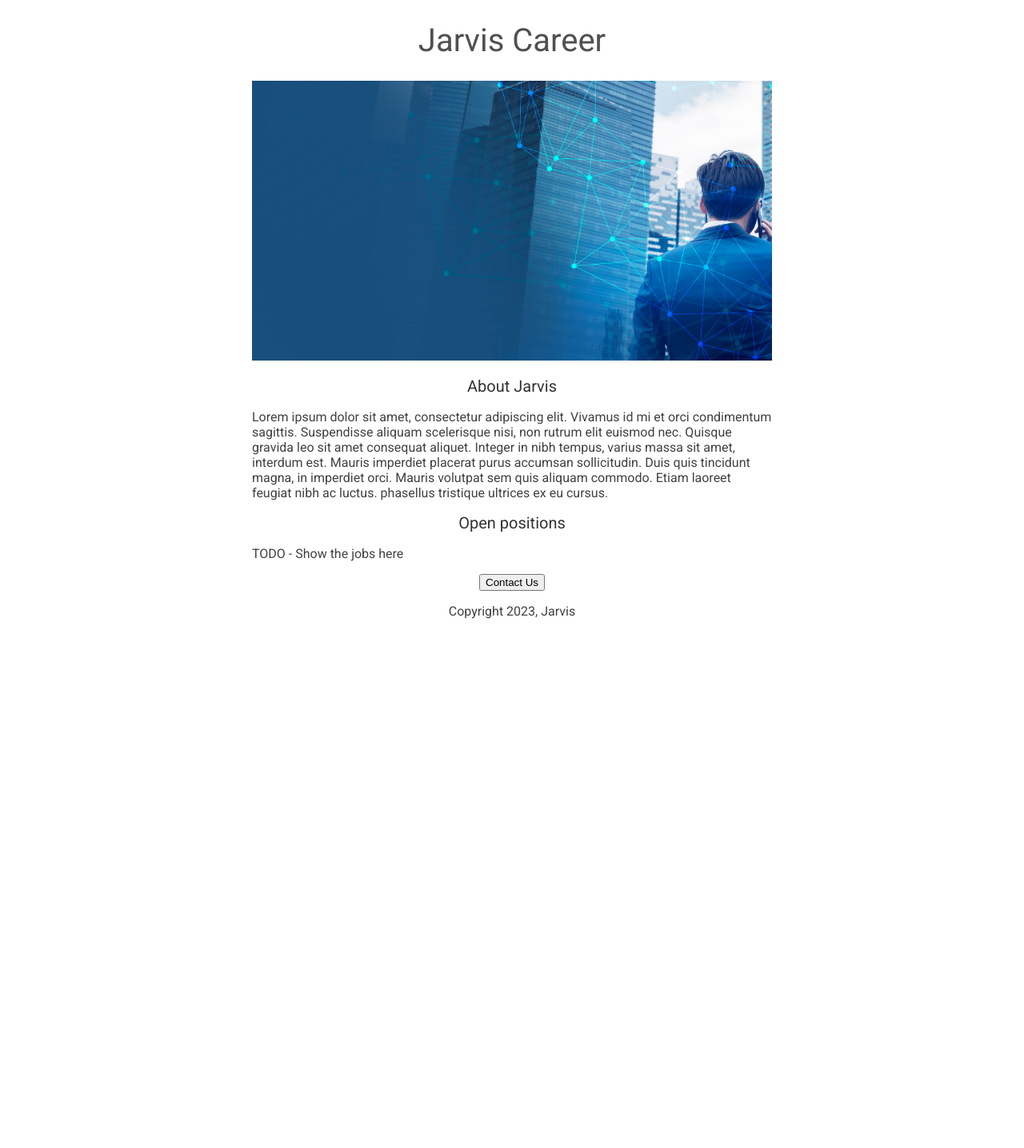
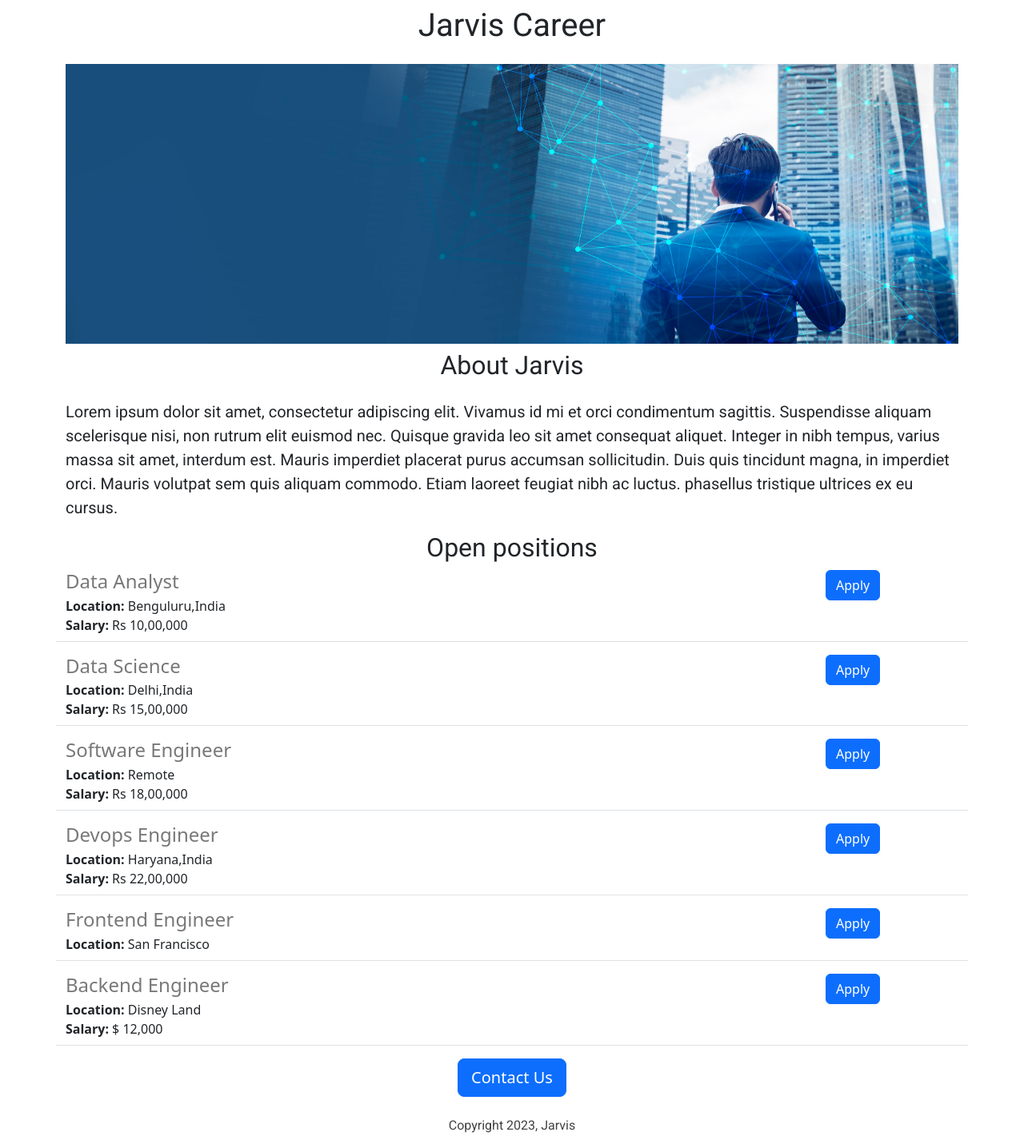
Before and after one commit to Aditi020/Career-Website, a Flask app: page / in a window 1280 px wide. Shown: the whole page at 80% size. Before the commit the page ends 774 px from the top, so only its background shows below. Run offline with Flask 3, Linux system fonts and the light colour scheme.

Commit message:
Added Dynamic data.

```diff
--- a/app.py
+++ b/app.py
@@ -1,7 +1,54 @@
-from flask import Flask , render_template
+from flask import Flask , render_template, jsonify
 app=Flask(__name__)
+
+JOBS=[
+{
+  'id':1,
+  'title':"Data Analyst",
+  'location':'Benguluru,India',
+  'salary':'Rs 10,00,000'
+},
+  {
+    'id':2,
+    'title':"Data Science",
+    'location':'Delhi,India',
+    'salary':'Rs 15,00,000'
+  },
+  {
+    'id':3,
+    'title':"Software Engineer",
+    'location':'Remote',
+    'salary':'Rs 18,00,000'
+  },
+{
+  'id':4,
+  'title':"Devops Engineer",
+  'location':'Haryana,India',
+  'salary':'Rs 22,00,000'
+},
+{
+  'id':5,
+  'title':"Frontend Engineer",
+  'location':'San Francisco',
+},
+{
+  'id':6,
+  'title':"Backend Engineer",
+  'location':'Disney Land',
+  'salary':'$ 12,000'
+}
+]
+
 @app.route("/")
-def hellow_world():
-  return render_template('home.html')
+def hello_world():
+  return render_template('home.html', Jobs=JOBS , company_name="Jarvis")
+
+
+@app.route("/api/jobs")
+def list_jobs():
+  return jsonify(JOBS)
+
+
+
 if __name__ == "__main__":
   app.run(host='0.0.0.0',debug=True)
--- a/templates/home.html
+++ b/templates/home.html
@@ -5,53 +5,42 @@
   <meta http-equiv="X-UA-Compatible" content="IE=edge">
   <meta name="viewport" content="width=device-width, initial-scale=1.0">
   <title>Career Website</title>
+  <link href="https://cdn.jsdelivr.net/npm/bootstrap@5.3.2/dist/css/bootstrap.min.css" rel="stylesheet" integrity="sha384-T3c6CoIi6uLrA9TneNEoa7RxnatzjcDSCmG1MXxSR1GAsXEV/Dwwykc2MPK8M2HN" crossorigin="anonymous">
   <style>
-    @import url('https://fonts.googleapis.com/css2?family=Roboto&display=swap');
-h1{
-  font-size:40px;
+      @import url('https://fonts.googleapis.com/css2?family=Roboto&display=swap');
+h1,p,h2{
+  /* font-size:40px; */
   font-family: 'Roboto', sans-serif;
-    font-weight: normal;
-    color:rgb(80,80,80);
-    text-align: center;
+    /* font-weight: normal; */
+    /* color:rgb(80,80,80); */
+    /* text-align: center; */
   }
     #banner{
       height:350px;
       width:100%;
-      object-fit:cover;
-
-    }
-    h2{
-      font-size:20px;
-      font-family: 'Roboto', sans-serif;
-        font-weight: normal;
-        color:rgb(50,50,50);
-        text-align: center;
-    }
-    p{
-      font-family: 'Roboto', sans-serif;
-        font-weight: normal;
-        color:rgb(65,65,65);
-    }
-    #container{
-      max-width:650px;
-      margin:0 auto 0 auto;
     }
     .foot{  font-weight: normal;
          color:rgb(65,65,65);}
-
   </style>
 </head>
 <body>
- <div id="container">
-   <h1>Jarvis Career</h1>
-  <img id="banner" src="https://career-website--aditikumar2224.repl.co/static/banner.jpg"  alt="Banner" >
-  <h2>About Jarvis</h2>
-  <p>Lorem ipsum dolor sit amet, consectetur adipiscing elit. Vivamus id mi et orci condimentum sagittis. Suspendisse aliquam scelerisque nisi, non rutrum elit euismod nec. Quisque gravida leo sit amet consequat aliquet. Integer in nibh tempus, varius massa sit amet, interdum est. Mauris imperdiet placerat purus accumsan sollicitudin. Duis quis tincidunt magna, in imperdiet orci. Mauris volutpat sem quis aliquam commodo. Etiam laoreet feugiat nibh ac luctus. phasellus tristique ultrices ex eu cursus.</p>
-  <h2>Open positions</h2>
-  <p>TODO - Show the jobs here</p>
+ <div class="container">
+   <h1 class="text-center mt-2 mb-4">{{company_name}} Career</h1>
+  <img class="img-fluid" id="banner" src="https://career-website--aditikumar2224.repl.co/static/banner.jpg"  alt="Banner" >
+  <h2 class="text-center mt-2 mb-4">About Jarvis</h2>
+  <p class="lead">Lorem ipsum dolor sit amet, consectetur adipiscing elit. Vivamus id mi et orci condimentum sagittis. Suspendisse aliquam scelerisque nisi, non rutrum elit euismod nec. Quisque gravida leo sit amet consequat aliquet. Integer in nibh tempus, varius massa sit amet, interdum est. Mauris imperdiet placerat purus accumsan sollicitudin. Duis quis tincidunt magna, in imperdiet orci. Mauris volutpat sem quis aliquam commodo. Etiam laoreet feugiat nibh ac luctus. phasellus tristique ultrices ex eu cursus.</p>
+  <h2 class="text-center">Open positions</h2>
+  <div >
+  {% for job in Jobs %}
+
+     {% include 'jobitem.html' %}
+
+    {% endfor %}
+
+  </div>
    <div style ="text-align:center;">
-<button>Contact Us</button>
-     <p class="foot">Copyright 2023, Jarvis</p>
+<button class="text-center btn btn-primary btn-lg">Contact Us</button>
+     <p class="foot mt-4">Copyright 2023, Jarvis</p>
    </div>
  </div>
 </body>
--- /dev/null
+++ b/templates/jobitem.html
@@ -0,0 +1,19 @@
+   <div class="border-bottom row" style="margin-bottom:16px;padding-bottom:8px;">
+
+     <div class="col-10">
+     <h4 style="color:rgb(120,120,120); margin-bottom:4px; ">{{ job['title']}}</h4>
+
+    <div>
+      <b>Location:</b> {{job['location']}}</div>
+
+     {% if 'salary' in job %}
+     <div>
+       <b>Salary:</b> {{job['salary']}}
+     </div>
+     {% endif %}
+   </div>
+      <div class="col-2">
+     <button type="button" class="btn btn-primary">Apply</button>
+      </div>
+
+   </div>
```
Also changed, not shown: templates/home.css (deleted).
